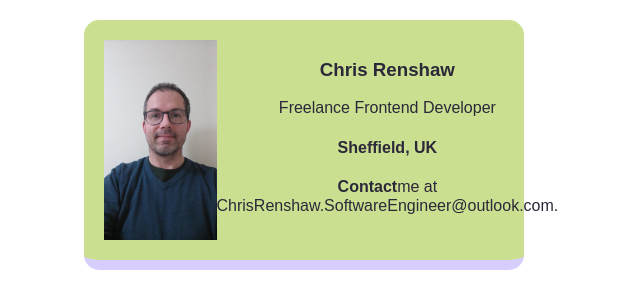
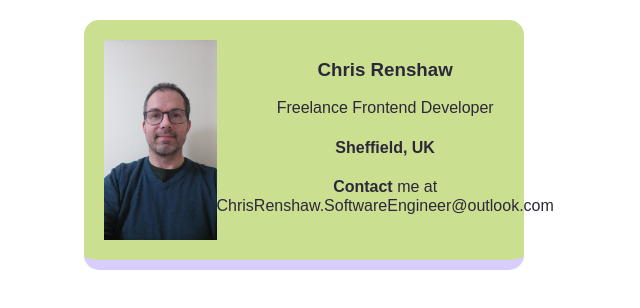
Before and after one commit to renners7777/business-card, a website built with Vite: page Business card/project/Business card/index.html in a window 1280 px wide. Shown: the full height of the page, 336-976 px from the left. Built offline with nearby package versions, Linux system fonts and the light colour scheme.

```diff
--- a/Business card/project/Business card/index.html
+++ b/Business card/project/Business card/index.html
@@ -15,25 +15,8 @@
                     <h3>Chris Renshaw</h3>
                     <p>Freelance Frontend Developer</p>
                     <h4>Sheffield, UK</h4>
-                <p><strong>Contact</strong>me at ChrisRenshaw.SoftwareEngineer@outlook.com.</p>
+                    <p><strong>Contact</strong> me at ChrisRenshaw.SoftwareEngineer@outlook.com</p>
                 </div>
             </div>
     </body>
 </html>
-
-<!-- <html>
-    <head><link rel="stylesheet" href="https://cdnjs.cloudflare.com/ajax/libs/normalize/8.0.1/normalize.css">
-        <link rel="stylesheet" href="styles.css" />
-    </head>
-    <body>
-        <div class="card">
-            <img class="avatar" src="images/CRpic1.jpeg">
-            <div >
-                <h3>Chris Renshaw</h3>
-                <p>Freelance Frontend Developer</p>
-                <h4>Sheffield, UK</h4>
-                <p><strong>Contact</strong>me at ChrisRenshaw.SoftwareEngineer@outlook.com.</p>
-            </div>
-        </div>
-    </body>
-</html> -->
```
Also changed, not shown: 1 other file. Lines whose indentation alone changed are shown as unchanged.
